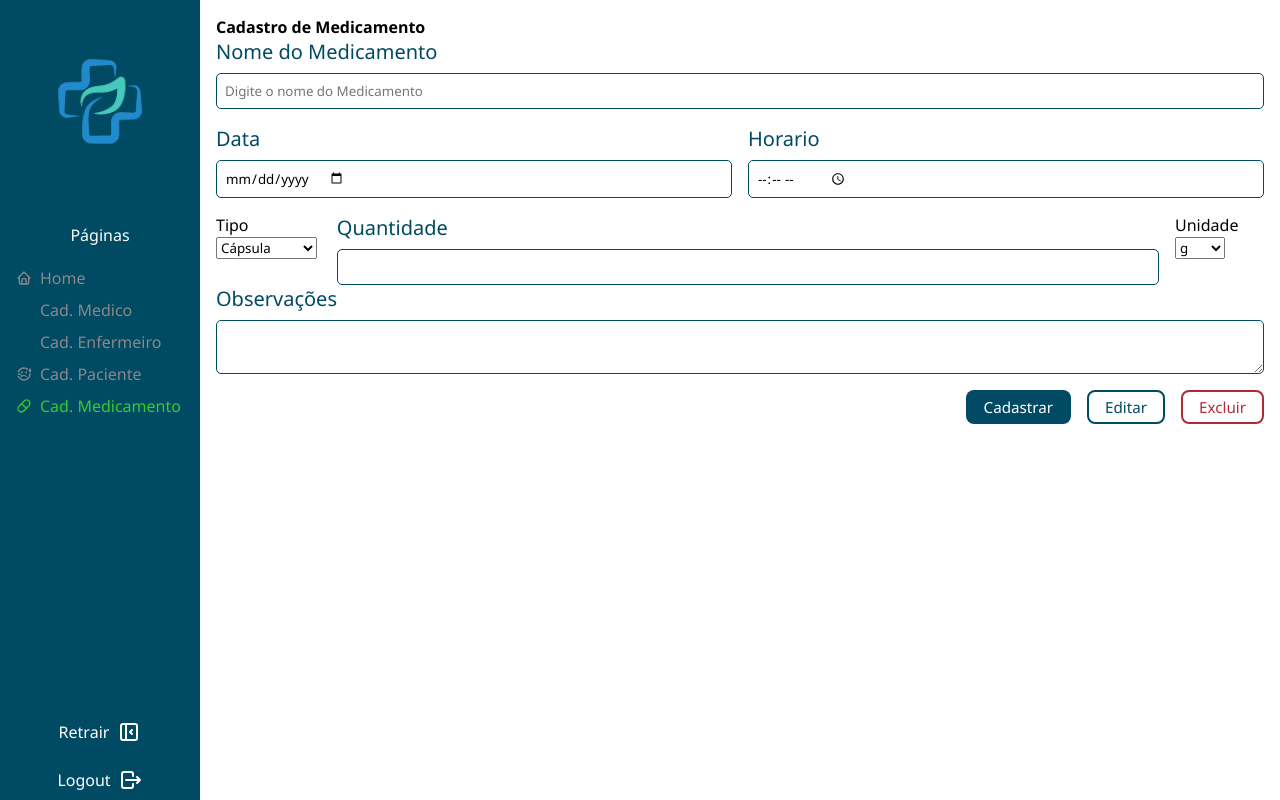
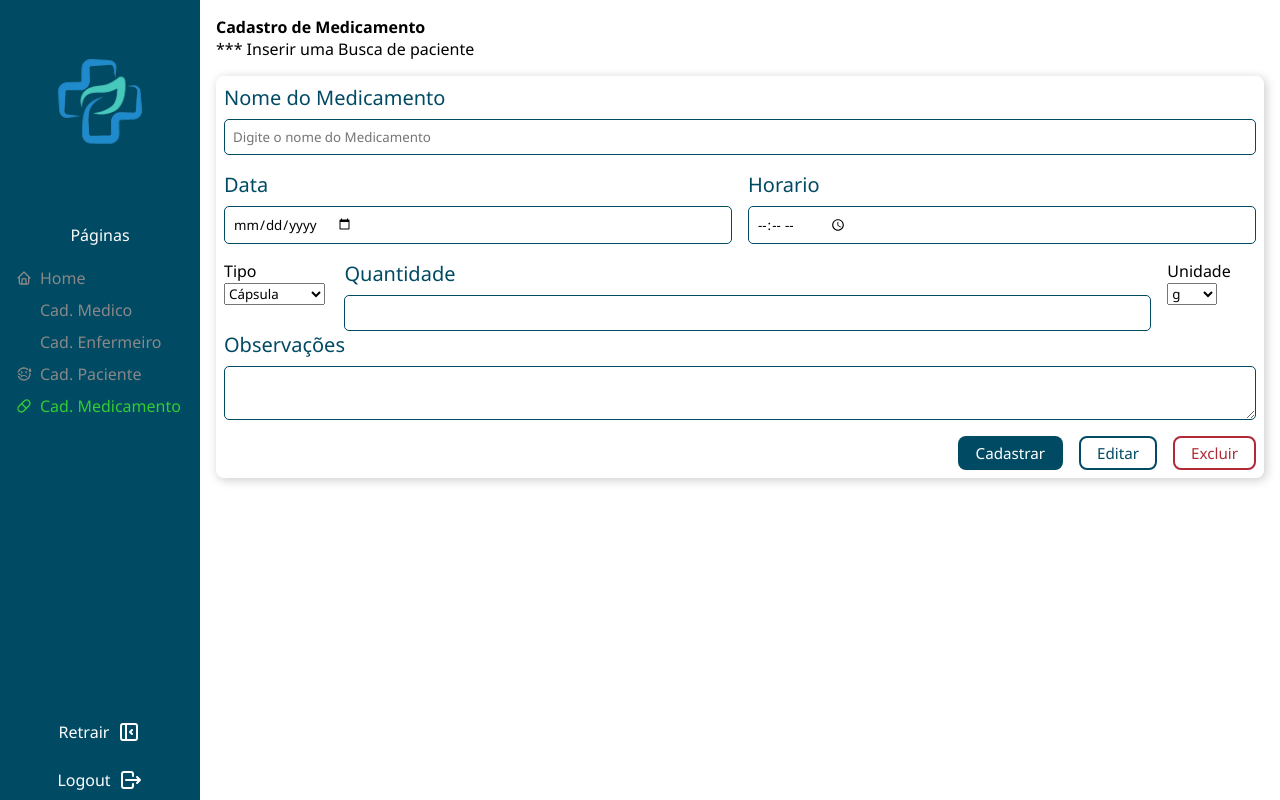
Before and after one commit to FullStack-Trindade/M3P-FrontEnd-Squad2, a React (Vite) app: page /cadMedicamento in a window 1280 px wide. Built offline with nearby package versions, Linux system fonts and the light colour scheme; sample sign-in values are in the browser's storage; some icons are missing.

Commit message:
adicionado form estilizado

```diff
--- a/src/components/CadMedicamento/CadMedicamento.component.jsx
+++ b/src/components/CadMedicamento/CadMedicamento.component.jsx
@@ -9,7 +9,9 @@ export default function CadMedicamentoComponent() {
 			<Container style={{ padding: "1rem", flex: "1 1" }}>
 				<h4>Cadastro de Medicamento</h4>
 
-				<Form style={{ minWidth: "400px" }}>
+                <p>*** Inserir uma Busca de paciente</p>
+
+				<Styled.Form onSubmit={(e) => {e.preventDefault(), console.log('enviado')}}>
 					<InputComponent
 						type="text"
 						placeholder="Digite o nome do Medicamento"
@@ -76,11 +78,11 @@ export default function CadMedicamentoComponent() {
                     <InputComponent type="textarea" label="Observações" id="observacoes" />
 
                     <Styled.ActionsContainer>
-                        <Btn variant="primary">Cadastrar</Btn>
+                        <Btn type="submit" variant="primary">Cadastrar</Btn>
                         <Btn variant="outlined">Editar</Btn>
                         <Btn variant="redOutlined">Excluir</Btn>
                     </Styled.ActionsContainer>
-				</Form>
+				</Styled.Form>
 			</Container>
 		</>
 	)
--- a/src/components/CadMedicamento/cadMedicamento.style.jsx
+++ b/src/components/CadMedicamento/cadMedicamento.style.jsx
@@ -3,6 +3,14 @@ import styled from "styled-components"
 export const SearchContainer = styled.div`
 	padding: 1rem;
 	position: relative;
+`
+
+export const Form = styled.form`
+	margin: 1rem 0;
+	min-width: 400px;
+	border-radius: .5rem;
+	box-shadow: 2px 2px 10px 1px #d3d3d3;
+	padding: .5rem;
 `
 
 export const ActionsContainer = styled.div`
```
